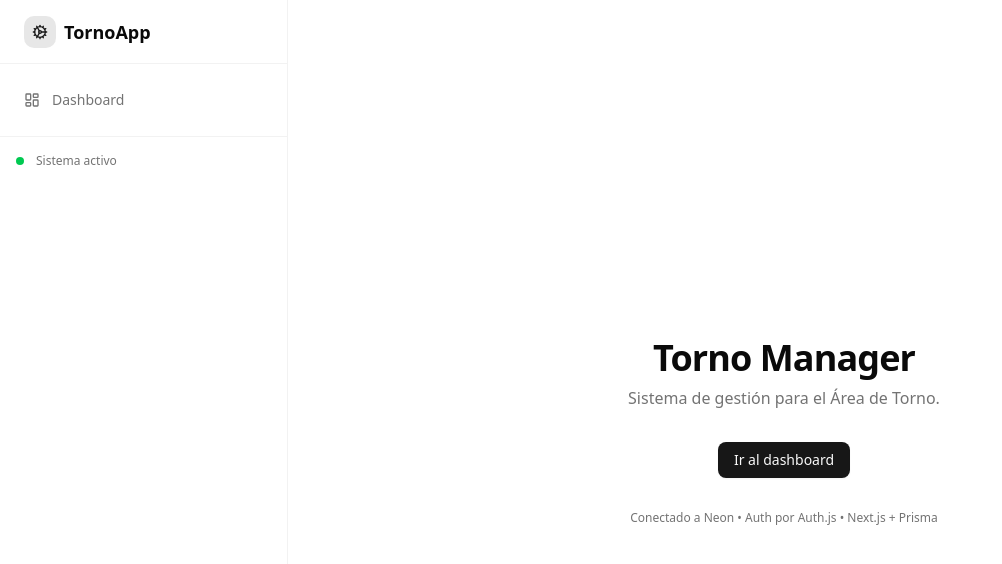
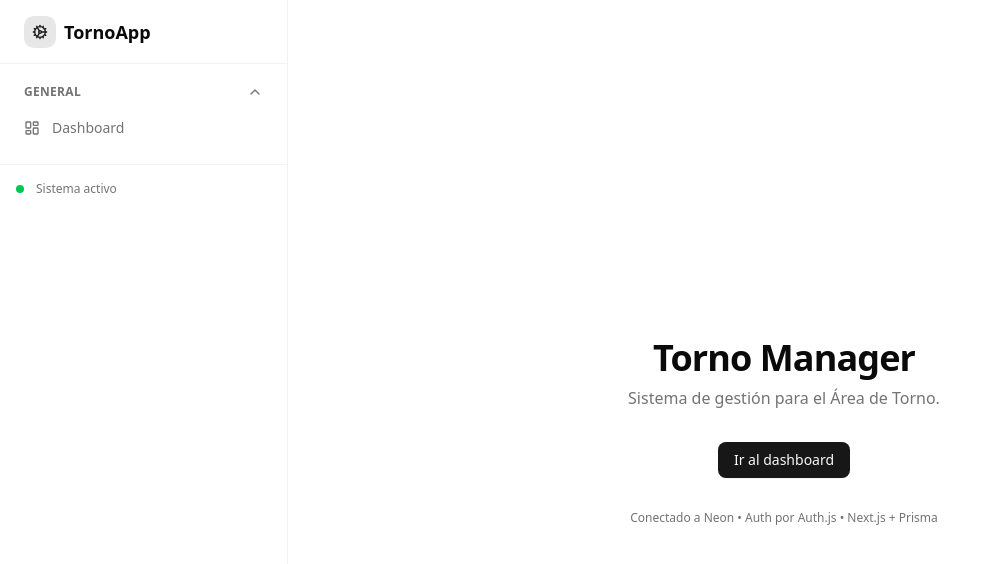
Before and after one commit to JorgeZavalaO/torno-app, a Next.js app: page / in a window 1280 px wide. Shown: the top 564 px of the page, without its empty margins (0-1002 px from the left). Built offline with nearby package versions, Linux system fonts and the light colour scheme; no server answers; the database is empty; sample sign-in values are in the browser's storage.

Commit message:
feat: agrupar elementos de navegación en SidebarNavServer y persistir estado de grupos en localStorage

```diff
--- a/src/components/sidebar/sidebar-nav.client.tsx
+++ b/src/components/sidebar/sidebar-nav.client.tsx
@@ -16,15 +16,21 @@ export type NavItem = {
   icon?: IconName;
 };
 
+export type NavGroup = {
+  group: string;
+  items: NavItem[];
+};
+
 export default function SidebarNavClient({
   items,
   brand = "App",
 }: {
-  items: NavItem[];
+  items: Array<NavItem | NavGroup>;
   brand?: string;
 }) {
   const pathname = usePathname();
   const [isMobileOpen, setIsMobileOpen] = useState(false);
+  const [openGroups, setOpenGroups] = useState<Record<string, boolean>>({});
 
   // Cerrar sidebar en móviles al cambiar de ruta
   useEffect(() => {
@@ -58,6 +64,37 @@ export default function SidebarNavClient({
       document.body.style.overflow = '';
     };
   }, [isMobileOpen]);
+
+  // Inicializar estado de grupos (persistir en localStorage)
+  useEffect(() => {
+    try {
+      const saved = window.localStorage.getItem('sidebar-open-groups');
+      if (saved) {
+        setOpenGroups(JSON.parse(saved));
+        return;
+      }
+    } catch {
+      // ignore
+    }
+
+    // Por defecto abrir "General" y cerrar otros
+    const initial: Record<string, boolean> = {};
+    items.forEach((it) => {
+      if ((it as NavGroup).group) {
+        const g = (it as NavGroup).group;
+        initial[g] = g === 'General';
+      }
+    });
+    setOpenGroups(initial);
+  }, [items]);
+
+  useEffect(() => {
+    try {
+      window.localStorage.setItem('sidebar-open-groups', JSON.stringify(openGroups));
+    } catch {
+      // ignore
+    }
+  }, [openGroups]);
 
   return (
     <>
@@ -109,8 +146,25 @@ export default function SidebarNavClient({
 
         {/* Navegación */}
         <nav className="flex-1 overflow-y-auto py-4 px-3">
-          <div className="space-y-1">
-            {items.map(({ href, label, icon }) => {
+          <div className="space-y-4">
+            {items.map((item) => {
+              // Grupo de navegación
+              if ((item as NavGroup).group && Array.isArray((item as NavGroup).items)) {
+                const grp = item as NavGroup;
+                const isOpen = !!openGroups[grp.group];
+                return (
+                  <div key={grp.group} className="space-y-1">
+                    <button
+                      type="button"
+                      onClick={() => setOpenGroups((s) => ({ ...s, [grp.group]: !isOpen }))}
+                      className="w-full flex items-center justify-between px-3 text-xs uppercase text-muted-foreground tracking-wide font-semibold py-1 hover:text-foreground"
+                      aria-expanded={isOpen}
+                    >
+                      <span>{grp.group}</span>
+                      <Icons.ChevronDown className={cn('h-4 w-4 transition-transform', isOpen ? 'rotate-180' : '')} />
+                    </button>
+                    <div className={cn('space-y-1 overflow-hidden transition-all', isOpen ? 'max-h-96' : 'max-h-0') }>
+                      {grp.items.map(({ href, label, icon }) => {
                         const active = pathname === href || pathname.startsWith(`${href}/`);
                         const IconComp = icon ? (Icons[icon] as LucideIcon) : null;
 
@@ -126,7 +180,6 @@ export default function SidebarNavClient({
                                 : "text-muted-foreground hover:text-foreground hover:bg-accent/50"
                             )}
                           >
-                  {/* Indicador activo */}
                             {active && (
                               <div className="absolute left-0 top-1/2 -translate-y-1/2 w-1 h-5 bg-primary rounded-r-full" />
                             )}
@@ -135,9 +188,7 @@ export default function SidebarNavClient({
                               <IconComp
                                 className={cn(
                                   "h-4 w-4 transition-all duration-200",
-                        active
-                          ? "text-primary"
-                          : "text-muted-foreground group-hover:text-foreground"
+                                  active ? "text-primary" : "text-muted-foreground group-hover:text-foreground"
                                 )}
                                 aria-hidden="true"
                               />
@@ -145,7 +196,50 @@ export default function SidebarNavClient({
 
                             <span className="flex-1">{label}</span>
 
-                  {/* Efecto hover */}
+                            {!active && (
+                              <div className="absolute inset-0 rounded-lg bg-accent/0 group-hover:bg-accent/20 transition-all duration-200" />
+                            )}
+                          </Link>
+                        );
+                      })}
+                    </div>
+                  </div>
+                );
+              }
+
+              // Item suelto
+              const nav = item as NavItem;
+              const active = pathname === nav.href || pathname.startsWith(`${nav.href}/`);
+              const IconComp = nav.icon ? (Icons[nav.icon] as LucideIcon) : null;
+
+              return (
+                <Link
+                  key={nav.href}
+                  href={nav.href}
+                  className={cn(
+                    "flex items-center gap-3 rounded-lg px-3 py-2.5 text-sm font-medium " +
+                      "transition-all duration-200 ease-out group relative",
+                    active
+                      ? "bg-primary/10 text-primary shadow-sm border border-primary/20"
+                      : "text-muted-foreground hover:text-foreground hover:bg-accent/50"
+                  )}
+                >
+                  {active && (
+                    <div className="absolute left-0 top-1/2 -translate-y-1/2 w-1 h-5 bg-primary rounded-r-full" />
+                  )}
+
+                  {IconComp && (
+                    <IconComp
+                      className={cn(
+                        "h-4 w-4 transition-all duration-200",
+                        active ? "text-primary" : "text-muted-foreground group-hover:text-foreground"
+                      )}
+                      aria-hidden="true"
+                    />
+                  )}
+
+                  <span className="flex-1">{nav.label}</span>
+
                   {!active && (
                     <div className="absolute inset-0 rounded-lg bg-accent/0 group-hover:bg-accent/20 transition-all duration-200" />
                   )}
--- a/src/components/sidebar/sidebar-nav.server.tsx
+++ b/src/components/sidebar/sidebar-nav.server.tsx
@@ -72,9 +72,58 @@ export default async function SidebarNavServer() {
  // ✅ Un solo roundtrip
   const permSet = await getUserPermissionSet(me.email);
 
-  const allowed: NavItem[] = allNavItems
-    .filter(item => !item.requiredPerm || permSet.has(item.requiredPerm))
-    .map(({ href, label, icon }) => ({ href, label, icon }));
+  // Filtrar por permisos
+  const allowed = allNavItems
+    .filter((item) => !item.requiredPerm || permSet.has(item.requiredPerm))
+    .map(({ href, label, icon }) => ({ href, label, icon })) as NavItem[];
 
-  return <SidebarNavClient items={allowed} brand="TornoApp" />;
+  // Heurística para agrupar por contexto según href o label
+  const groups: Record<string, NavItem[]> = {};
+  const solo: NavItem[] = [];
+
+  const inferGroup = (it: NavItem) => {
+    const h = it.href.toLowerCase();
+
+    if (h.startsWith('/admin') || /admin/.test(h) || /roles|permissions|users|parametros/.test(h)) return 'Administración';
+    if (h.startsWith('/ot') || /workorders|ot/.test(h)) return 'Órdenes';
+    if (h.startsWith('/compras') || /compras|providers|purchase|oc|sc/.test(h)) return 'Compras';
+    if (h.startsWith('/inventario') || /inventario|inventory|stock/.test(h)) return 'Inventario';
+    if (h.startsWith('/cotizador') || /cotiz|quotes/.test(h)) return 'Cotizador';
+    if (h.startsWith('/clientes') || /clientes|clients/.test(h)) return 'Clientes';
+    if (h.startsWith('/control') || /control|production|kpi/.test(h)) return 'Control';
+    if (h.startsWith('/maquinas') || /maquina|machines|machine/.test(h)) return 'Máquinas';
+    if (h === '/dashboard') return 'General';
+    return '';
+  };
+
+  for (const it of allowed) {
+    const g = inferGroup(it);
+    if (!g) {
+      solo.push(it);
+    } else {
+      groups[g] = groups[g] || [];
+      groups[g].push(it);
+    }
+  }
+
+  // Construir array mixto: items sueltos (general/primarios) + grupos ordenados
+  const orderedGroupNames = ['General', 'Administración', 'Órdenes', 'Cotizador', 'Clientes', 'Inventario', 'Compras', 'Control', 'Máquinas'];
+
+  const groupedOutput: Array<NavItem | { group: string; items: NavItem[] }> = [];
+
+  // Añadir sueltos primero (ej. ítems sin grupo)
+  for (const s of solo) groupedOutput.push(s);
+
+  for (const name of orderedGroupNames) {
+    if (groups[name] && groups[name].length) {
+      groupedOutput.push({ group: name, items: groups[name] });
+    }
+  }
+
+  // Añadir cualquier otro grupo que no estaba en la lista ordenada
+  for (const [name, items] of Object.entries(groups)) {
+    if (!orderedGroupNames.includes(name)) groupedOutput.push({ group: name, items });
+  }
+
+  return <SidebarNavClient items={groupedOutput} brand="TornoApp" />;
 }
```
Also changed, not shown: src/components/control/wip-table.tsx (+0 -13 lines). Lines whose indentation alone changed are shown as unchanged.
